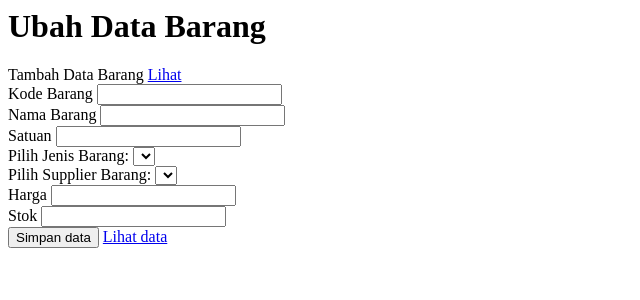
After one commit to faizurazadri23/inventorimanagement, a PHP site: page /inventorimanagement/views/edit_barang.php in a window 1280 px wide. The commit adds this page. Shown: the top 300 px of the page, without its empty margins (0-640 px from the left). Run offline with PHP 8.4, Linux system fonts and the light colour scheme; lists and menus that the app fills with data are empty.

Commit message:
add edit data barang

```diff
--- /dev/null
+++ b/views/edit_barang.php
@@ -0,0 +1,76 @@
+
+	<div class="col-sm">
+		<h1>Ubah Data Barang</h1>
+		<div class="card">
+			<div class="card-header bg-success text-white ">
+				Tambah Data Barang <a href="index.php?page=barang" class="btn btn-sm btn-primary float-right">Lihat</a>
+			</div>
+			<div class="card-body">
+            <form action="" method="post" role="form">
+					<div class="form-group">
+						<label>Kode Barang</label>
+						<input type="number" name="kode_barang" required="" maxlength="10" class="form-control">
+					</div>
+					<div class="form-group">
+						<label>Nama Barang</label>
+						<input type="text" name="nama_barang" class="form-control">
+					</div>
+
+                    <div class="form-group">
+						<label>Satuan</label>
+						<input type="text" name="satuan" class="form-control">
+					</div>
+
+                    <div class="form-group">
+                        <label for="sel1">Pilih Jenis Barang:</label>
+                        <select class="form-control" id="sel1" name="jenis_barang">
+                            <!-- <option value="L">Laki-Laki</option>
+                            <option value="P">Perempuan</option> -->
+                        </select>
+                    </div>
+
+                    <div class="form-group">
+                        <label for="sel1">Pilih Supplier Barang:</label>
+                        <select class="form-control" id="sel1" name="supplier_barang">
+                            <!-- <option value="L">Laki-Laki</option>
+                            <option value="P">Perempuan</option> -->
+                        </select>
+                    </div>
+
+                    <div class="form-group">
+						<label>Harga</label>
+						<input type="number" name="harga" class="form-control">
+					</div>
+
+                    <div class="form-group">
+						<label>Stok</label>
+						<input type="number" name="stok" class="form-control">
+					</div>
+
+					<button type="submit" class="btn btn-primary" name="submit" value="simpan">Simpan data</button>
+
+                    <a class="btn btn-default" href="index.php?page=barang" role="button">Lihat data</a>
+				</form>
+
+                <?php
+				   include '../Controllers/BarangController.php';
+
+				//melakukan pengecekan jika button submit diklik maka akan menjalankan perintah simpan dibawah ini
+				if (isset($_POST['submit'])) {
+					$crud = new Barang();
+
+					$hasil = $crud->updateData($_GET['id'], $_POST['kode_barang'],$_POST['nama_barang'], $_POST['satuan'], $_POST['jenis_barang'], $_POST['supplier_barang'],  $_POST['harga'], $_POST['stok']);
+
+					if($hasil){
+						echo "<script>alert('data berhasil diubah.');window.location='index.php?page=barang';</script>";
+					}else{
+						echo "<script>alert('data gagal disimpan.');</script>";
+					}
+
+				}
+				?>
+			</div>
+
+
+		</div>
+	</div>
--- a/views/list_barang.php
+++ b/views/list_barang.php
@@ -46,7 +46,7 @@
                         <td><?= $row['harga']; ?></td>
                         <td><?= $row['stok']; ?></td>
 						<td>
-								<a href="edit.php?nim=<?= $row['id']; ?>" class="btn btn-sm btn-warning">Edit</a>
+								<a href="edit_barang.php?id=<?= $row['id']; ?>" class="btn btn-sm btn-warning">Ubah</a>
 								<a href="delete_barang.php?id=<?= $row['id']; ?>" class="btn btn-sm btn-danger" onclick="return confirm('anda yakin ingin hapus?');">Hapus</a>
 
 						</td>
```
